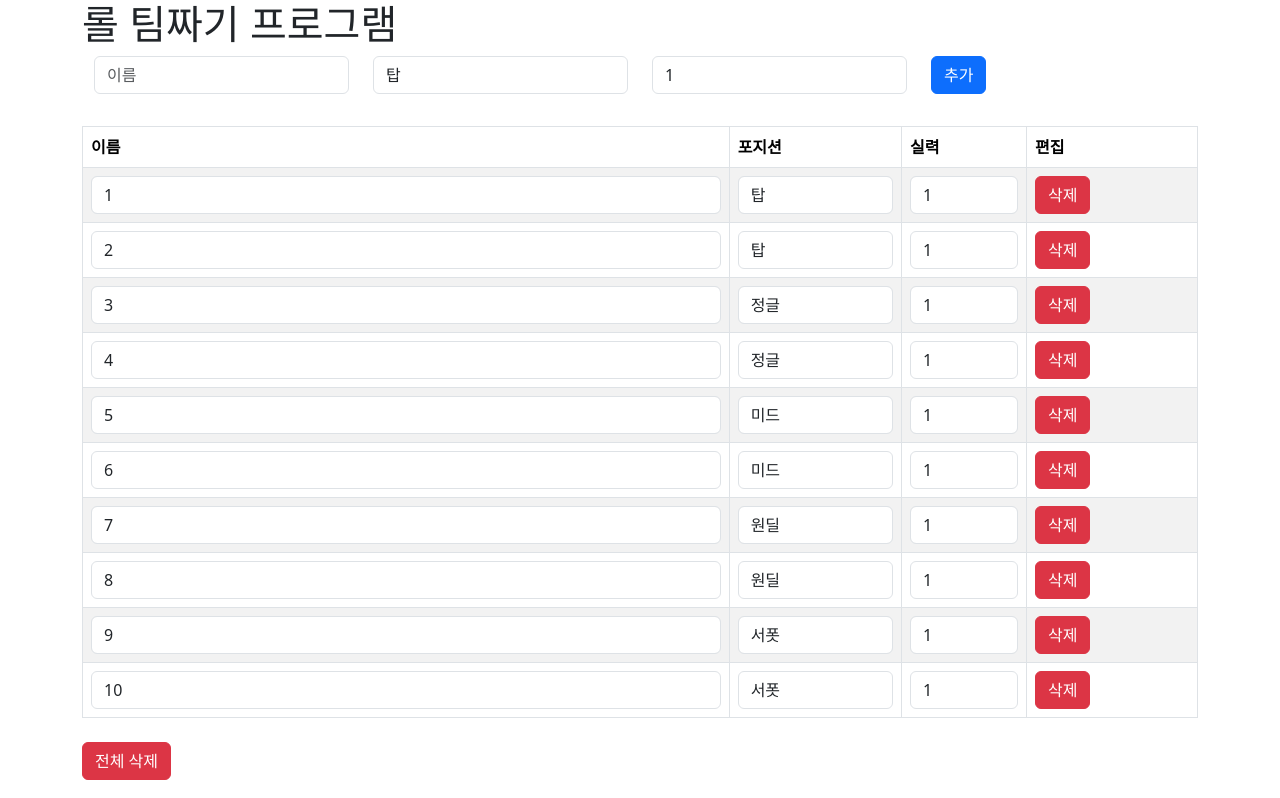
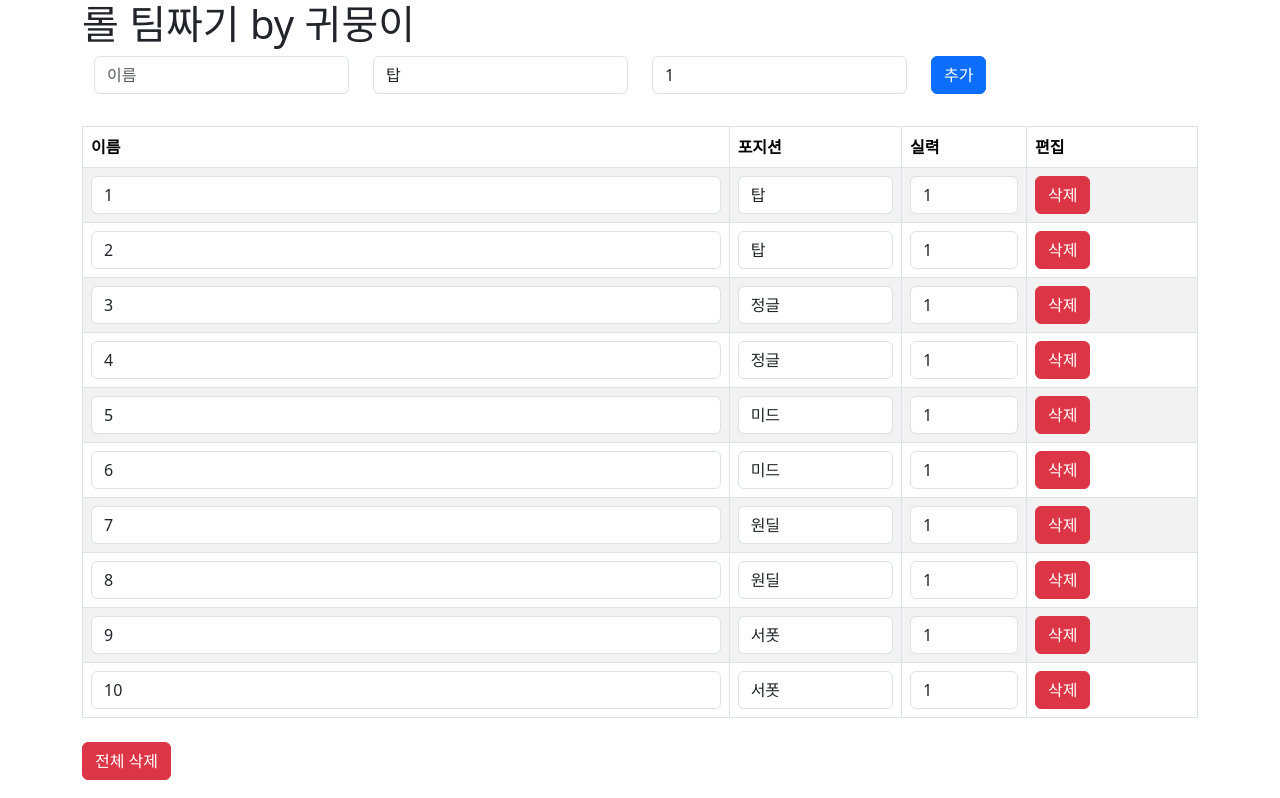
Before and after one commit to stardino2/lol-team-build, a React (Create React App) app: page / in a window 1280 px wide. Shown: the top 798 px of the page. Built offline with nearby package versions, Linux system fonts and the light colour scheme.

Commit message:
5 level로 증가

```diff
--- a/public/index.html
+++ b/public/index.html
@@ -24,7 +24,7 @@
       work correctly both with client-side routing and a non-root public URL.
       Learn how to configure a non-root public URL by running `npm run build`.
     -->
-    <title>롤 팀짜기 by 귀뭉</title>
+    <title>롤 팀짜기 by 귀뭉이</title>
   </head>
   <body>
     <noscript>You need to enable JavaScript to run this app.</noscript>
--- a/src/App.js
+++ b/src/App.js
@@ -192,7 +192,7 @@ const App = () => {
   // 컴포넌트의 UI를 렌더링
   return (
     <Container>
-      <h1>롤 팀짜기 프로그램</h1>
+      <h1>롤 팀짜기 by 귀뭉이</h1>
 
       {/* 새 멤버 입력 폼 */}
       <TeamForm addMember={addMember} positions={requiredPositions} />
--- a/src/components/TeamForm.js
+++ b/src/components/TeamForm.js
@@ -41,7 +41,7 @@ const TeamForm = ({ addMember, positions }) => (
             <Col>
               {/* 실력 선택 드롭다운 */}
               <Field as="select" name="skill" className="form-control">
-                {[1, 2, 3].map((level) => (
+                {[1, 2, 3, 4, 5].map((level) => (
                   <option key={level} value={level}>
                     {level}
                   </option>
```
Also changed, not shown: 1 other file (tests, documents, lock files or other folders).
